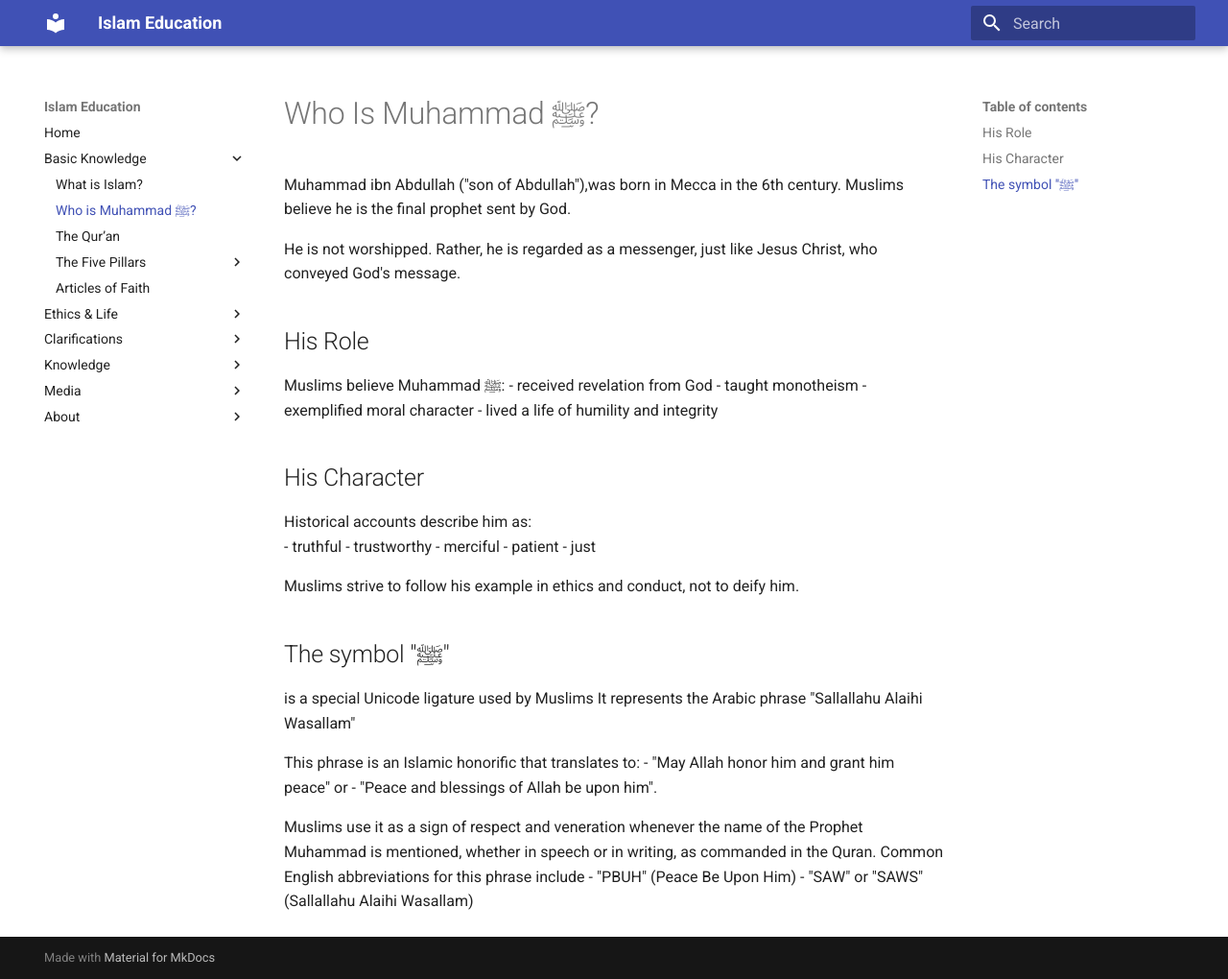
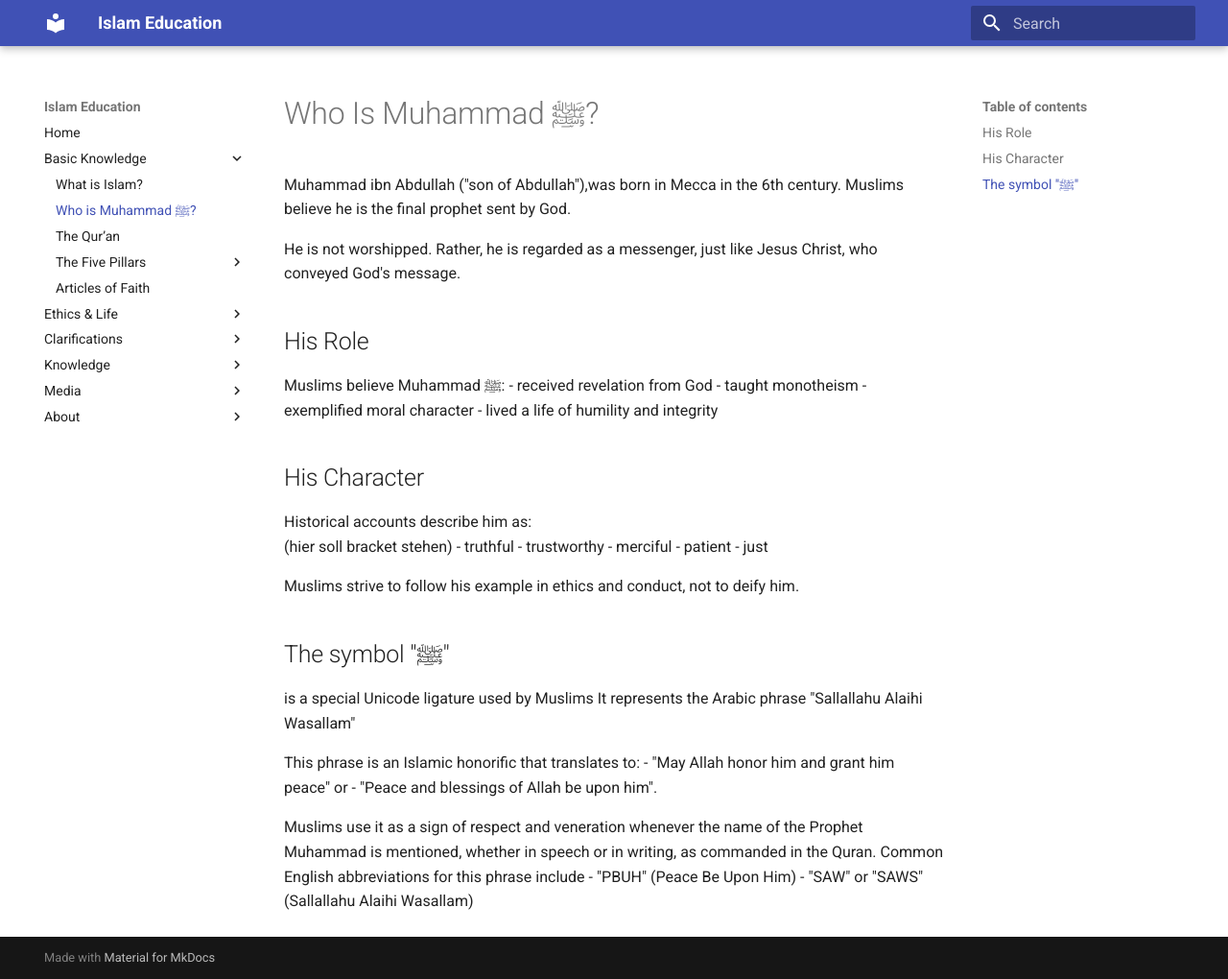
Before and after one commit to islam-education/islam-education, an MkDocs documentation site: the page built from docs/basic-knowledge/muhammad.md, in a window 1280 px wide and 1020 px high. Shown: the whole window at 96% size. Built offline with MkDocs 1.6.1 and Material for MkDocs 9.7.7, drawn with Linux system fonts in a browser that asks for light colours.

Commit message:
Update muhammad.md

```diff
--- a/docs/basic-knowledge/muhammad.md
+++ b/docs/basic-knowledge/muhammad.md
@@ -14,7 +14,7 @@ Muslims believe Muhammad ﷺ:
   - lived a life of humility and integrity
 
 ## His Character
-Historical accounts describe him as: <br>
+Historical accounts describe him as: <br> (hier soll bracket stehen)
   - truthful
   - trustworthy
   - merciful
```
